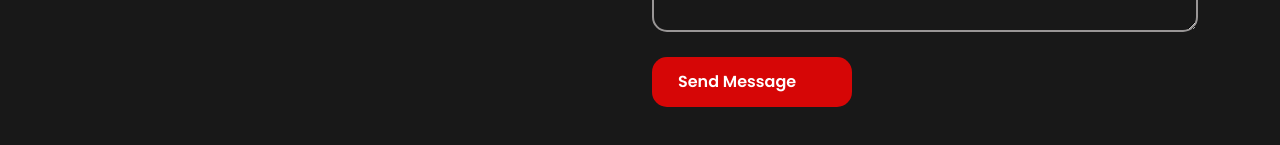
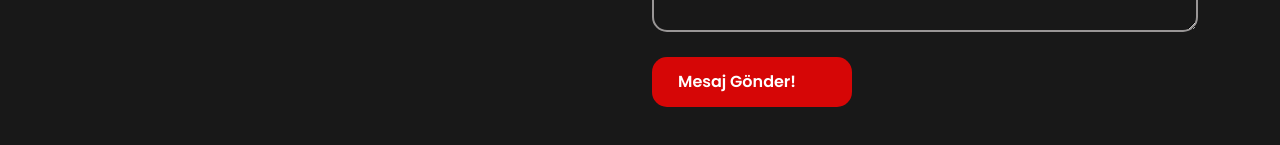
Before and after one commit to risuscreative/alphawebsite, a React (Create React App) app: page /iletisim in a window 1280 px wide. Shown: the part 1123-1268 px from the top of the page. Built offline with nearby package versions, Linux system fonts and the light colour scheme; some icons are missing.

Commit message:
iletişim sayfası

```diff
--- a/src/components/Pages/ContactPage.jsx
+++ b/src/components/Pages/ContactPage.jsx
@@ -8,7 +8,7 @@ import Spacing from '../Spacing';
 import ContactInfoWidget from '../Widget/ContactInfoWidget';
 
 export default function ContactPage() {
-  pageTitle('Contact Us');
+  pageTitle('İletişim');
   useEffect(() => {
     window.scrollTo(0, 0);
   }, []);
@@ -59,7 +59,7 @@ export default function ContactPage() {
               </Div>
               <Div className="col-sm-12">
                 <button type="submit" className="cs-btn cs-style1">
-                  <span>Send Message</span>
+                  <span>Mesaj Gönder!</span>
                   <Icon icon="bi:arrow-right" />
                 </button>
               </Div>
```
